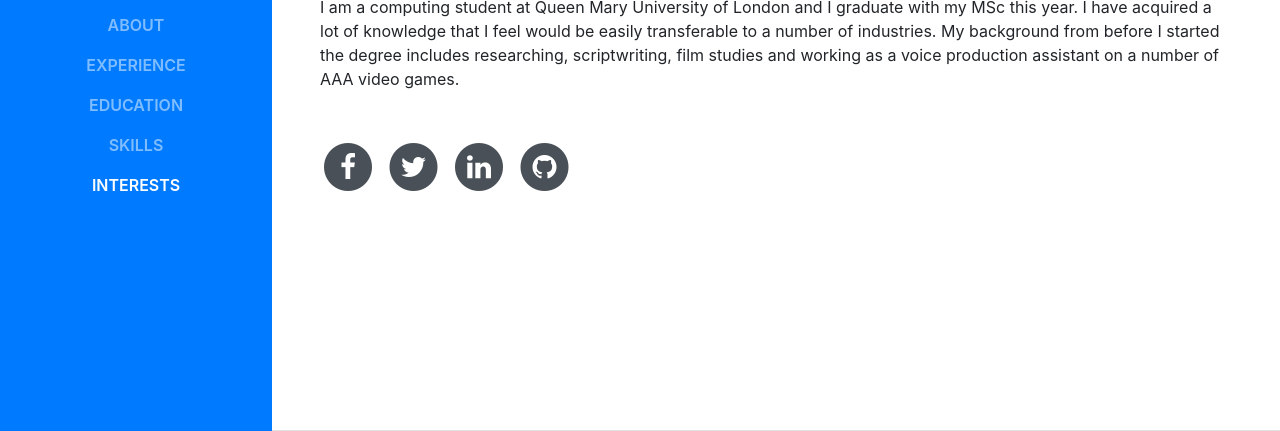
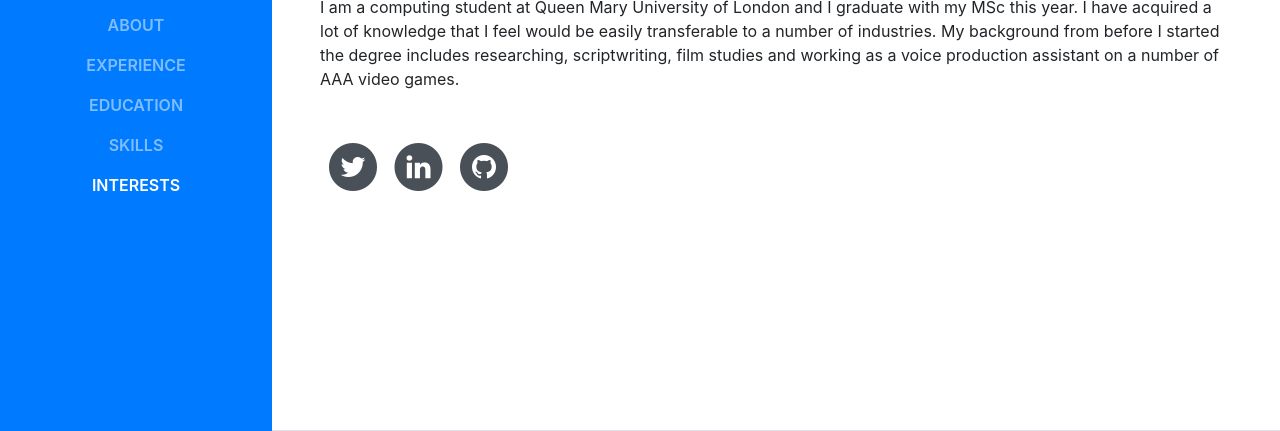
Before and after one commit to adam8708/cv-website, a website with bundled scripts: page index.html in a window 1280 px wide. Shown: the part 369-800 px from the top of the page. Built offline with nearby package versions, Linux system fonts and the light colour scheme; a web font is replaced by a local one.

Commit message:
Update index.html

```diff
--- a/index.html
+++ b/index.html
@@ -71,13 +71,7 @@
           <p class="mb-5">I am a computing student at Queen Mary University of London and I graduate with my MSc this year. I have acquired a lot of knowledge that I feel would be easily transferable to a number of industries. My background from before I started the degree includes researching, scriptwriting, film studies and working as a voice production assistant on a number of AAA video games.</p>
           <ul class="list-inline list-social-icons mb-0">
             <li class="list-inline-item">
-              <a href="https://www.facebook.com/adam.hyder.71">
-                <span class="fa-stack fa-lg">
-                  <i class="fa fa-circle fa-stack-2x"></i>
-                  <i class="fa fa-facebook fa-stack-1x fa-inverse"></i>
-                </span>
-              </a>
-            </li>
+
             <li class="list-inline-item">
               <a href="https://twitter.com/adam8708">
                 <span class="fa-stack fa-lg">
```
